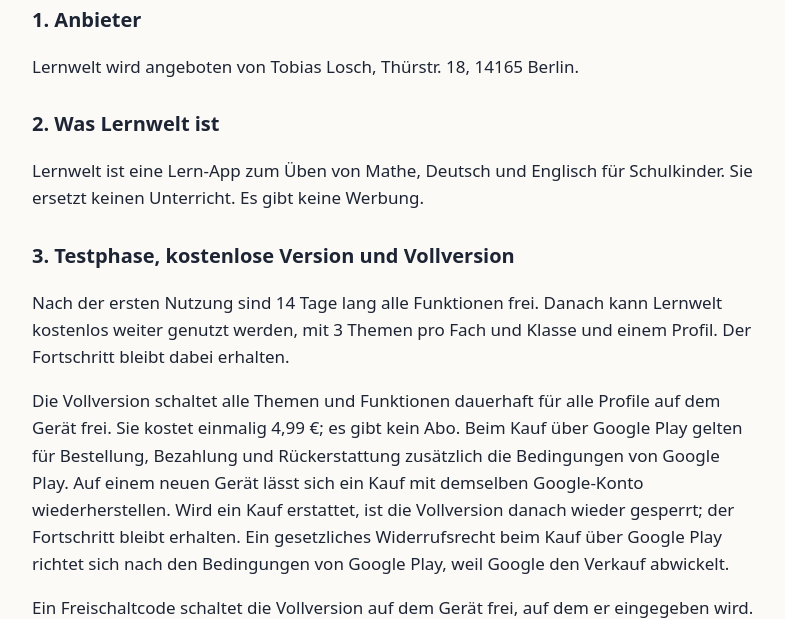
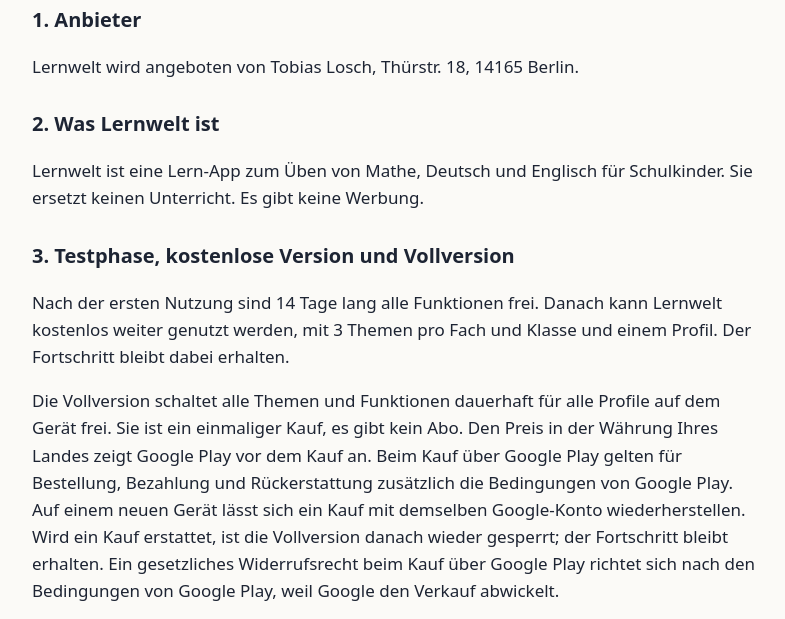
Before and after one commit to die-webcoder/lernwelt-rechtliches, a plain HTML site: page nutzungsbedingungen.html in a window 1280 px wide. Shown: the part 154-773 px from the top of the page, without its empty margins (244-1029 px from the left). Drawn offline with Linux system fonts and the light colour scheme.

Commit message:
Nutzungsbedingungen: kein fester Preis mehr, Google Play zeigt den Preis in der Landeswährung
Co-Authored-By: Claude Opus 5.5 <noreply@anthropic.com>

```diff
--- a/nutzungsbedingungen.html
+++ b/nutzungsbedingungen.html
@@ -14,7 +14,7 @@
 <h2>1. Anbieter</h2><p>Lernwelt wird angeboten von Tobias Losch, Thürstr. 18, 14165 Berlin.</p>
   <h2>2. Was Lernwelt ist</h2><p>Lernwelt ist eine Lern-App zum Üben von Mathe, Deutsch und Englisch für Schulkinder. Sie ersetzt keinen Unterricht. Es gibt keine Werbung.</p>
   <h2>3. Testphase, kostenlose Version und Vollversion</h2><p>Nach der ersten Nutzung sind 14 Tage lang alle Funktionen frei. Danach kann Lernwelt kostenlos weiter genutzt werden, mit 3 Themen pro Fach und Klasse und einem Profil. Der Fortschritt bleibt dabei erhalten.</p>
-  <p>Die Vollversion schaltet alle Themen und Funktionen dauerhaft für alle Profile auf dem Gerät frei. Sie kostet einmalig 4,99 €; es gibt kein Abo. Beim Kauf über Google Play gelten für Bestellung, Bezahlung und Rückerstattung zusätzlich die Bedingungen von Google Play. Auf einem neuen Gerät lässt sich ein Kauf mit demselben Google-Konto wiederherstellen. Wird ein Kauf erstattet, ist die Vollversion danach wieder gesperrt; der Fortschritt bleibt erhalten. Ein gesetzliches Widerrufsrecht beim Kauf über Google Play richtet sich nach den Bedingungen von Google Play, weil Google den Verkauf abwickelt.</p>
+  <p>Die Vollversion schaltet alle Themen und Funktionen dauerhaft für alle Profile auf dem Gerät frei. Sie ist ein einmaliger Kauf, es gibt kein Abo. Den Preis in der Währung Ihres Landes zeigt Google Play vor dem Kauf an. Beim Kauf über Google Play gelten für Bestellung, Bezahlung und Rückerstattung zusätzlich die Bedingungen von Google Play. Auf einem neuen Gerät lässt sich ein Kauf mit demselben Google-Konto wiederherstellen. Wird ein Kauf erstattet, ist die Vollversion danach wieder gesperrt; der Fortschritt bleibt erhalten. Ein gesetzliches Widerrufsrecht beim Kauf über Google Play richtet sich nach den Bedingungen von Google Play, weil Google den Verkauf abwickelt.</p>
   <p>Ein Freischaltcode schaltet die Vollversion auf dem Gerät frei, auf dem er eingegeben wird. Codes sind nur für die Person gedacht, die sie bekommen hat. Sie dürfen nicht verkauft oder veröffentlicht werden. Öffentlich verbreitete Codes kann ich mit einem Update sperren.</p>
   <p><b>Spende:</b> Von jeder über Google Play verkauften Vollversion spende ich 1 € an den Förderverein der Grundschule am Buschgraben e.V.; erstattete Käufe und mit verschenkten Codes freigeschaltete Vollversionen zählen nicht. Ich überweise die Spende einmal im Jahr, jeweils im Januar für das vergangene Jahr, und gebe den Betrag unter „Über Lernwelt“ bekannt.</p>
   <h2>4. Münzen, Schatztruhen und Belohnungen</h2><p>Münzen, Schatztruhen, Gutscheine und alles, was man damit im Shop bekommt, sind Teil des Spiels. Sie haben keinen Geldwert, können nicht gegen Geld getauscht oder übertragen werden und gehören zum jeweiligen Profil auf dem Gerät.</p>
```
